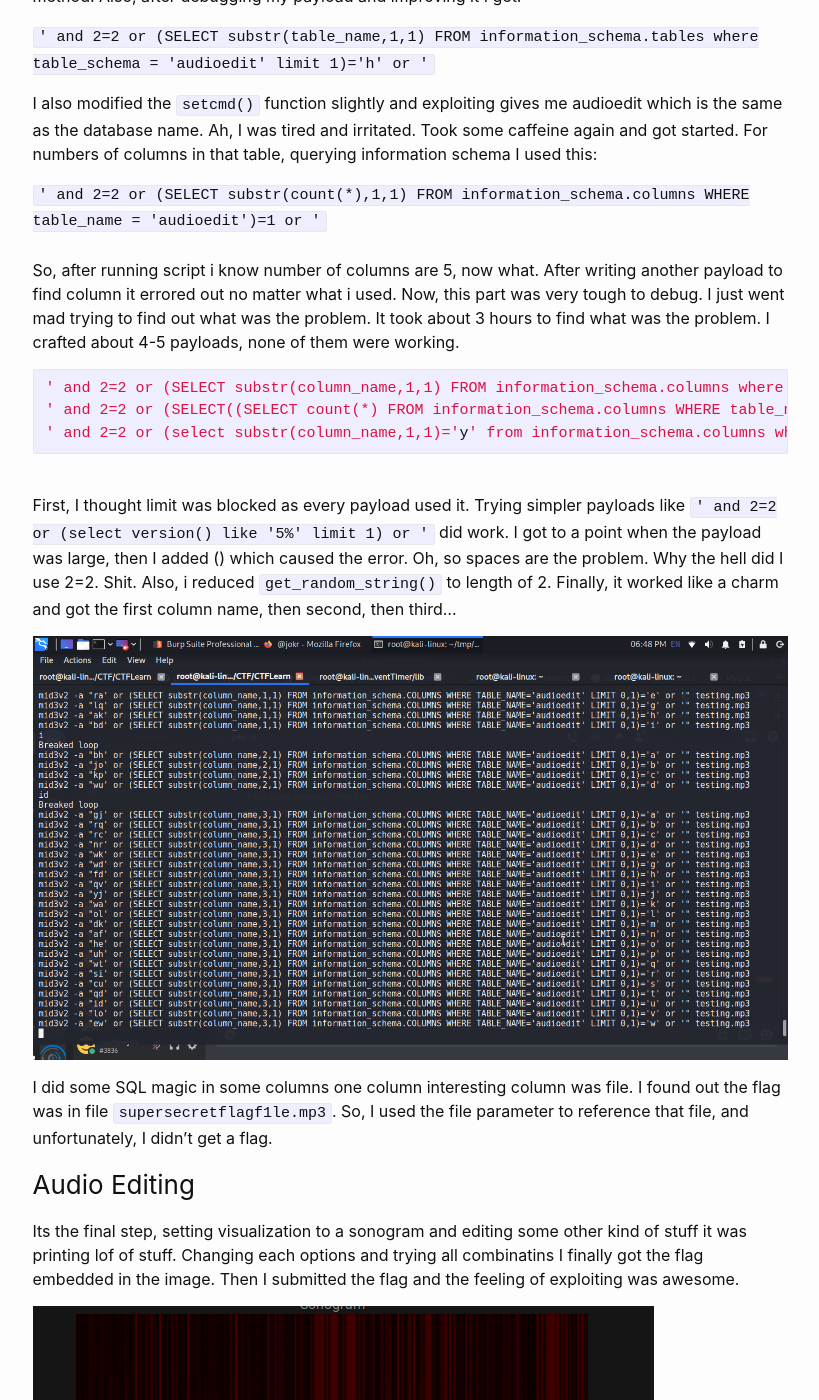
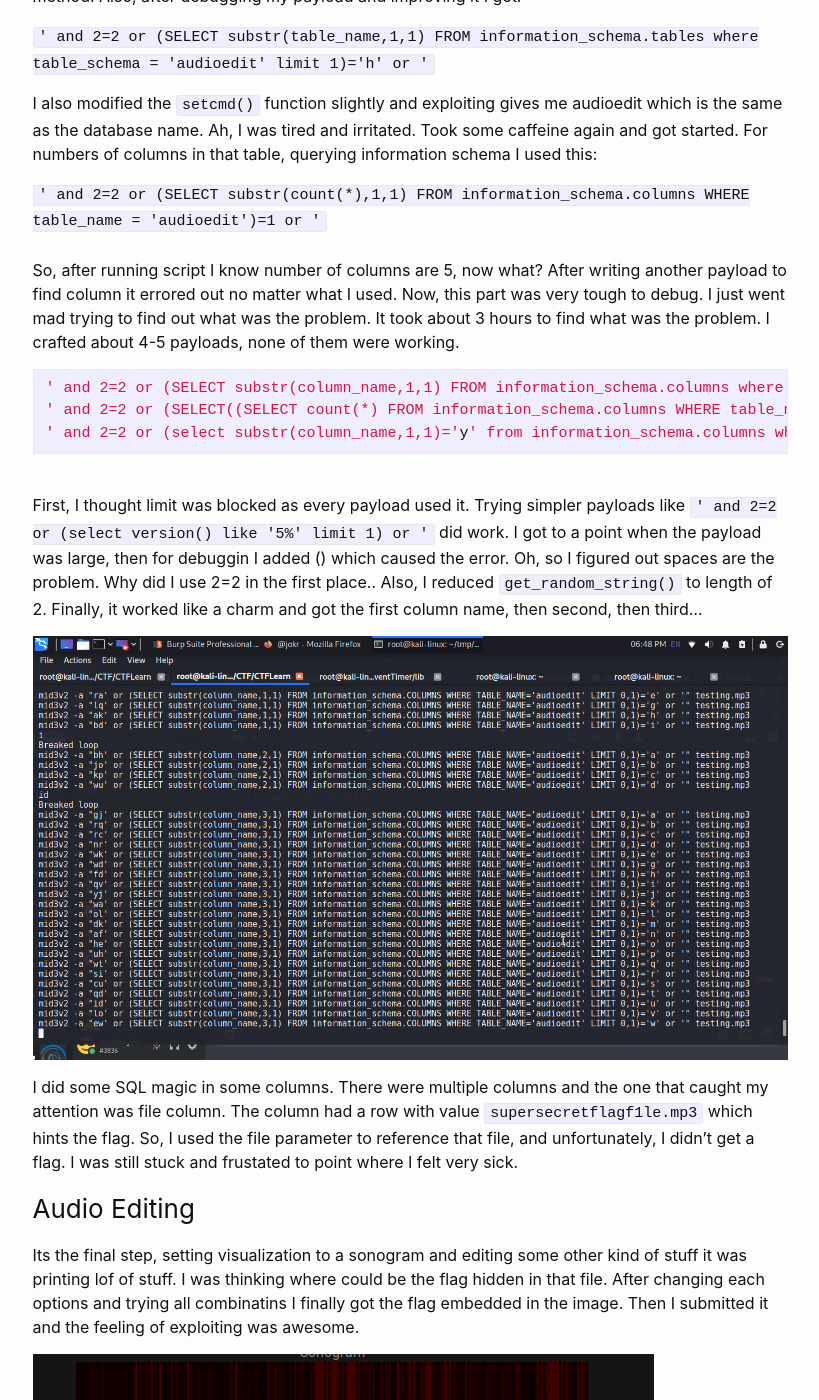
Before and after one commit to machinexa2/machinexa2.github.io, a Jekyll site: the page built from writeups/_posts/2020-09-20-audioedit.markdown, in a window 1280 px wide and 1400 px high, scrolled down 4922 px. Shown: the whole window, without its empty margins (230-1049 px from the left). Built offline with Jekyll 4.4.1, drawn with Linux system fonts in a browser that asks for light colours; some of the changed text lies outside the part shown.

Commit message:
03:29:57 PM 11/08/2020

````diff
--- a/writeups/_posts/2020-09-20-audioedit.markdown
+++ b/writeups/_posts/2020-09-20-audioedit.markdown
@@ -28,7 +28,7 @@ First, I found the vulnerability by adding ' and " and then confirmed it. `mid3v
 
 I tried sending some advanced payloads like `' or 1=1 or '` and `' and 1=1 and '` to see how it behaves. Unfortunately, it was throwing error. Each time I tried something new, it gave an error. One more thing to notice is that sending file content with the same content but entirely different filename caused **File Exist** error to be thrown.
 
-I tried to make a python3 script to upload the file and directly give me response which cost me around 1-2 hour. Finally i have a script that does automatically does everything, i just have to type the payload. Here's a small portion:
+I tried to make a python3 script to upload the file and directly give me response which cost me around 1-2 hour. Finally, I have a script that does automatically does everything, I just have to type the payload. Here's a small portion:
 ```python
 url = "https://web.ctflearn.com/audioedit/submit_upload.php"
 while True:
@@ -56,7 +56,7 @@ while True:
 Finally, I found out what I was exploiting was boolean-based blind SQLi. For further confirmation, I did this which I thought would evaluate to true and it did evaluate to true `' and 2=2 or 1=1 or '`
 
 ### Exploiting SQLi Blindly 1
-The insanity starts here. I DM'ed **Blindhero**, another of my nice mentor/friend for some tips on how to get DBMS, tables... He told me to use `SELECT CASE WHEN` which works on Sqlite3. Unfortunately, it didn't work as it was MySQL. He also said about how to get a database, table, and so on. He constantly helped me debug my payload. Now, i started by very basic information gathering payload `' and 2=2 or (SELECT substr(version(),1,1)=5) or '`  which returned 1 and is equivalent to boolean true.
+The insanity starts here. I DM'ed **Blindhero**, another of my nice mentor/friend for some tips on how to get DBMS, tables... He told me to use `SELECT CASE WHEN` which works on Sqlite3. Unfortunately, it didn't work as it was MySQL. He also said about how to get a database, table, and so on. He constantly helped me debug my payload. Now, I started by very basic information gathering payload `' and 2=2 or (SELECT substr(version(),1,1)=5) or '`  which returned 1 and is equivalent to boolean true.
 
 Then, moving forward to finding the current database which was not easy but ok. Since it was boolean-based blind doing it by hand would take ages. So, I coded some exploit. Crafting query took time but eventually this `' and 2=2 or (SELECT substr(database(),1,1)='a')` returned true. Here's some of my code with an explanation.
 ```python
@@ -124,21 +124,21 @@ I also modified the `setcmd()` function slightly and exploiting gives me audioed
 
 `' and 2=2 or (SELECT substr(count(*),1,1) FROM information_schema.columns WHERE table_name = 'audioedit')=1 or '`
 <br>
-So, after running script i know number of columns are 5, now what. After writing another payload to find column it errored out no matter what i used. Now, this part was very tough to debug. I just went mad trying to find out what was the problem. It took about 3 hours to find what was the problem. I crafted about 4-5 payloads, none of them were working.
+So, after running script I know number of columns are 5, now what? After writing another payload to find column it errored out no matter what I used. Now, this part was very tough to debug. I just went mad trying to find out what was the problem. It took about 3 hours to find what was the problem. I crafted about 4-5 payloads, none of them were working.
 ```sql
 ' and 2=2 or (SELECT substr(column_name,1,1) FROM information_schema.columns where table_name='audioedit' limit 1 OFFSET 1)='a' or '
 ' and 2=2 or (SELECT((SELECT count(*) FROM information_schema.columns WHERE table_name = 'audioedit' and column_name LIKE 'xx%')=1)) or '
 ' and 2=2 or (select substr(column_name,1,1)='y' from information_schema.columns where table_name = 'audioedit' limit 1,1) or '
 ```
 <br>
-First, I thought limit was blocked as every payload used it. Trying simpler payloads like `' and 2=2 or (select version() like '5%' limit 1) or '` did work. I got to a point when the payload was large, then I added ()  which caused the error. Oh, so spaces are the problem. Why the hell did I use 2=2. Shit. Also, i reduced `get_random_string()` to length of 2. Finally, it worked like a charm and got the first column name, then second, then third...
+First, I thought limit was blocked as every payload used it. Trying simpler payloads like `' and 2=2 or (select version() like '5%' limit 1) or '` did work. I got to a point when the payload was large, then for debuggin I added ()  which caused the error. Oh, so I figured out spaces are the problem. Why did I use 2=2 in the first place.. Also, I reduced `get_random_string()` to length of 2. Finally, it worked like a charm and got the first column name, then second, then third...
 
 ![Random Column name](/writeups/assets/images/ctflearn_audioedit_random.png)
 
-I did some SQL magic in some columns one column interesting column was file. I found out the flag was in file `supersecretflagf1le.mp3`. So, I used the file parameter to reference that file, and unfortunately, I didn't get a flag.
+I did some SQL magic in some columns. There were multiple columns and the one that caught my attention was file column. The column had a row with value `supersecretflagf1le.mp3` which hints the flag. So, I used the file parameter to reference that file, and unfortunately, I didn't get a flag. I was still stuck and frustated to point where I felt very sick.
 
 ### Audio Editing
-Its the final step, setting visualization to a sonogram and editing some other kind of stuff it was printing lof of stuff. Changing each options and trying all combinatins I finally got the flag embedded in the image. Then I submitted the flag and the feeling of exploiting was awesome.
+Its the final step, setting visualization to a sonogram and editing some other kind of stuff it was printing lof of stuff. I was thinking where could be the flag hidden in that file. After changing each options and trying all combinatins I finally got the flag embedded in the image. Then I submitted it and the feeling of exploiting was awesome.
 
 ![Random Column name](/writeups/assets/images/ctflearn_audioedit_flag.png)
 
````
